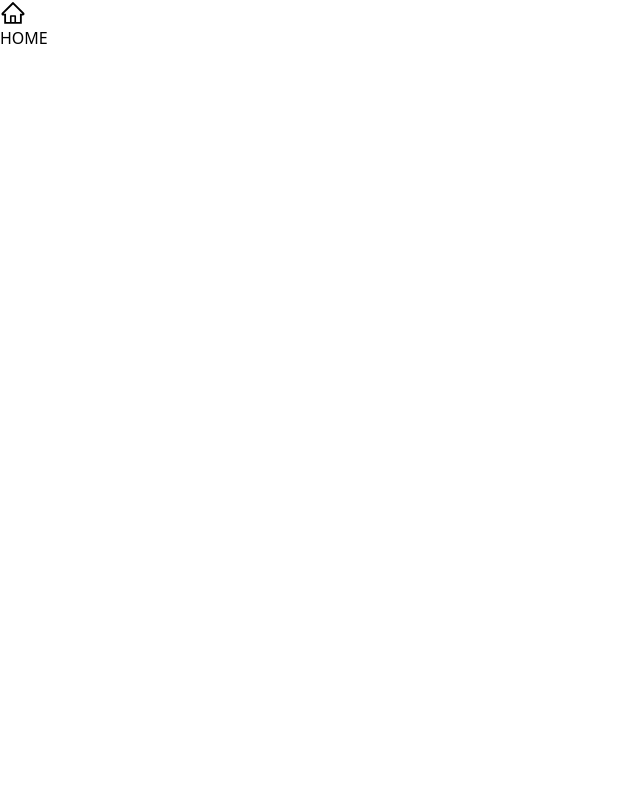
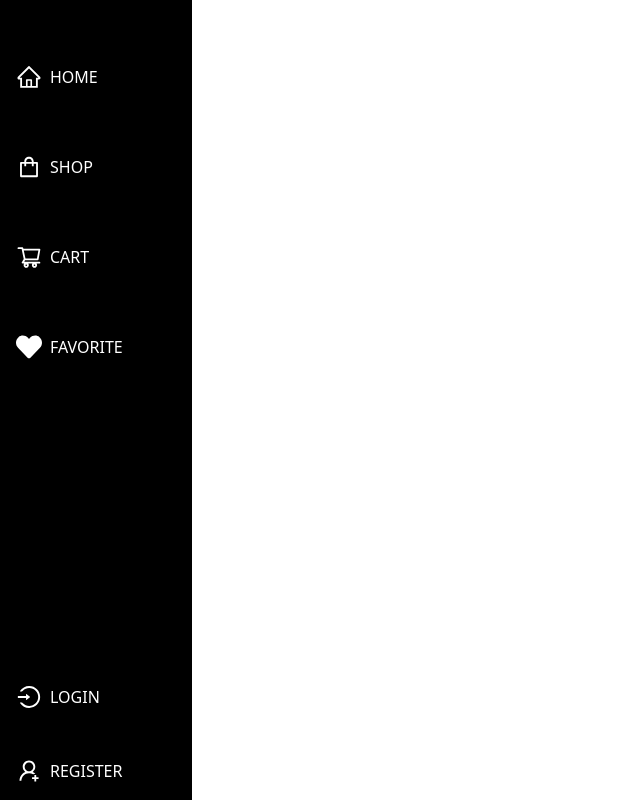
Before and after one commit to tuanwannafree/ShopSphere, a React (Vite) app in the folder frontend/: page / in a window 1280 px wide. Shown: the whole page, without its empty margins (0-640 px from the left). Built offline with nearby package versions, Linux system fonts and the light colour scheme.

Commit message:
user management

```diff
--- a/frontend/pages/Auth/Navigation.css
+++ /dev/null
@@ -1,19 +0,0 @@
-#navigation-container {
-    width: 4%;
-    transition: width 0.3s ease-in-out;
-    overflow: hidden;
-}
-
-#navigation-container:hover {
-    width: 15%;
-}
-
-.nav-item-name{
-    display: none;
-    transition: opacity 0.2s ease-in-out;
-}
-
-#navigation-container:hover .nav-item-name {
-    display: block;
-    opacity: 1;
-}
--- a/frontend/pages/Auth/Navigation.jsx
+++ /dev/null
@@ -1,48 +0,0 @@
-import { useState } from "react";
-import {
-  AiOutlineHome,
-  AiOutlineShopping,
-  AiOutlineLogin,
-  AiOutlineUserAdd,
-  AiOutlineShoppingCart,
-} from "react-icons/ai";
-import { FaHeart } from "react-icons/fa";
-import { Link } from "react-router-dom";
-import "./Navigation.css";
-import { useNavigate } from "react-router-dom";
-const Navigation = () => {
-  const [dropdownOpen, setDropdownOpen] = useState(false);
-  const [showSidebar, setShowSidebar] = useState(false);
-
-  const toggleDropdown = () => {
-    setDropdownOpen(!dropdownOpen);
-  };
-  const toggleSidebar = () => {
-    setShowSidebar(!showSidebar);
-  };
-  const closeSidebar = () => {
-    setShowSidebar(false);
-  };
-
-  return (
-    <div
-      style={{ zIndex: 999 }}
-      className={`${
-        showSidebar ? "hidden" : "flex"
-      } xl:flex lg:flex md:hidden sm:hidden flex-col justify-between p-4 text-white bg-black w-[4%] hover:w-[15%] h-[100vh] fixed`}
-      id="navigation-container"
-    >
-      <div className="flex flex-col justify-center space-y-4">
-        <Link
-          to="/"
-          className="flex items-center transition-transform transform hover:translate-x-2"
-        >
-          <AiOutlineHome className="mr-2 mt-[3rem]" size={26} />
-          <span className="hidden nav-item-name mt-[3rem]">HOME</span>{ " " }
-        </Link>
-      </div>
-    </div>
-  );
-};
-
-export default Navigation;
--- a/frontend/src/App.jsx
+++ b/frontend/src/App.jsx
@@ -1,8 +1,7 @@
 import {Outlet} from 'react-router-dom'
-import Navigation from '../pages/Auth/Navigation'
+import Navigation from '../src/pages/Auth/Navigation.jsx'
 import {ToastContainer} from 'react-toastify'
 import 'react-toastify/dist/ReactToastify.css'
-import './index.css'
 function App() {
   return (
     <>
--- a/frontend/src/index.css
+++ b/frontend/src/index.css
@@ -1,3 +1,3 @@
-@tailwind base;
-@tailwind components;
-@tailwind utilities;
+@import "tailwindcss/base";
+@import "tailwindcss/components";
+@import "tailwindcss/utilities";
--- /dev/null
+++ b/frontend/src/pages/Auth/Navigation.css
@@ -0,0 +1,36 @@
+#navigation-container {
+    width: 4%;
+    transition: width 0.3s ease-in-out;
+    overflow: hidden; /* Hide overflowing content during transition */
+  }
+
+  #navigation-container:hover {
+    width: 15%;
+  }
+
+  /* Initially hide nav-item-name */
+  .nav-item-name {
+    display: none;
+    transition: opacity 0.2s ease-in-out; /* Add opacity transition */
+  }
+
+  #navigation-container:hover .nav-item-name {
+    display: block;
+    opacity: 1;
+  }
+
+  .search-input {
+    display: none;
+    opacity: 0;
+    transition: opacity 0.2s ease-in-out; /* Add opacity transition */
+  }
+
+  #navigation-container:hover .search-input {
+    display: block;
+    opacity: 1;
+  }
+
+  #navigation-container:hover .search-icon {
+    display: none;
+    transition: opacity 0.2s ease-in-out; /* Add opacity transition */
+  }
--- /dev/null
+++ b/frontend/src/pages/Auth/Navigation.jsx
@@ -0,0 +1,122 @@
+import { useState } from "react";
+import {
+  AiOutlineHome,
+  AiOutlineShopping,
+  AiOutlineLogin,
+  AiOutlineUserAdd,
+  AiOutlineShoppingCart,
+} from "react-icons/ai";
+import { FaHeart } from "react-icons/fa";
+import { Link } from "react-router-dom";
+import "./Navigation.css";
+import { useNavigate } from "react-router-dom";
+import { useSelector, useDispatch } from "react-redux";
+import { useLoginMutation } from "../redux/api/userApiSlice";
+import { logout } from "../redux/features/auth/authSlice";
+const Navigation = () => {
+  const { userInfo } = useSelector((state) => state.auth);
+
+  const [dropdownOpen, setDropdownOpen] = useState(false);
+  const [showSidebar, setShowSidebar] = useState(false);
+
+  const toggleDropdown = () => {
+    setDropdownOpen(!dropdownOpen);
+  };
+  const toggleSidebar = () => {
+    setShowSidebar(!showSidebar);
+  };
+  const closeSidebar = () => {
+    setShowSidebar(false);
+  };
+  const dispatch = useDispatch();
+  const navigate = useNavigate();
+
+  const { logoutApiCall } = useLoginMutation();
+
+  const logoutHandler = async () => {
+    try {
+      await logoutApiCall().unwrap();
+      dispatch(logout());
+      navigate("/");
+    } catch (error) {
+      console.log(error);
+    }
+  };
+
+  return (
+    <div
+      style={{ zIndex: 999 }}
+      className={`${
+        showSidebar ? "hidden" : "flex"
+      } xl:flex lg:flex md:hidden sm:hidden flex-col justify-between p-4 text-white bg-black w-[4%] hover:w-[15%] h-[100vh] fixed`}
+      id="navigation-container"
+    >
+      <div className="flex flex-col justify-center space-y-4">
+        <Link
+          to="/"
+          className="flex items-center transition-transform transform hover:translate-x-2"
+        >
+          <AiOutlineHome className="mr-2 mt-[3rem]" size={26} />
+          <span className="hidden nav-item-name mt-[3rem]">HOME</span>
+        </Link>
+        <Link
+          to="/shop"
+          className="flex items-center transition-transform transform hover:translate-x-2"
+        >
+          <AiOutlineShopping className="mr-2 mt-[3rem]" size={26} />
+          <span className="hidden nav-item-name mt-[3rem]">SHOP</span>
+        </Link>
+        <Link
+          to="/cart"
+          className="flex items-center transition-transform transform hover:translate-x-2"
+        >
+          <AiOutlineShoppingCart className="mr-2 mt-[3rem]" size={26} />
+          <span className="hidden nav-item-name mt-[3rem]">CART</span>
+        </Link>
+        <Link
+          to="/favorite"
+          className="flex items-center transition-transform transform hover:translate-x-2"
+        >
+          <FaHeart className="mr-2 mt-[3rem]" size={26} />
+          <span className="hidden nav-item-name mt-[3rem]">FAVORITE</span>
+        </Link>
+      </div>
+
+      <div className="relative">
+        <button
+          onClick={toggleDropdown}
+          className="flex items-center text-gray-8000 focus:outline-none"
+        >
+          {userInfo ? (
+            <span className="text-white">{userInfo.username}</span>
+          ) : (
+            <></>
+          )}
+        </button>
+      </div>
+
+      <ul>
+        <li>
+          <Link
+            to="/login"
+            className="flex items-center transition-transform transform hover:translate-x-2"
+          >
+            <AiOutlineLogin className="mr-2 mt-[3rem]" size={26} />
+            <span className="hidden nav-item-name mt-[3rem]">LOGIN</span>
+          </Link>
+        </li>
+        <li>
+          <Link
+            to="/login"
+            className="flex items-center transition-transform transform hover:translate-x-2"
+          >
+            <AiOutlineUserAdd className="mr-2 mt-[3rem]" size={26} />
+            <span className="hidden nav-item-name mt-[3rem]">REGISTER</span>
+          </Link>
+        </li>
+      </ul>
+    </div>
+  );
+};
+
+export default Navigation;
--- /dev/null
+++ b/frontend/src/pages/redux/api/apiSlice.js
@@ -0,0 +1,11 @@
+import { createApi, fetchBaseQuery } from '@reduxjs/toolkit/query/react';
+import { BASE_URL } from '../constants';
+
+export const baseQuery = fetchBaseQuery({ baseUrl: BASE_URL})
+
+export const apiSlice = createApi({
+    baseQuery,
+    tagTypes : ['Products', 'Order', "User", "Category"],
+    endpoints: () => ({}),
+
+  });
--- /dev/null
+++ b/frontend/src/pages/redux/api/userApiSlice.js
@@ -0,0 +1,16 @@
+import { apiSlice } from "./apiSlice";
+import { USERS_URL } from "../constants";
+
+export const userApiSlice = apiSlice.injectEndpoints({
+  endpoints: (builder) => ({
+    login: builder.mutation({
+      query: (data) => ({
+        url: `${USERS_URL}/auth`,
+        method: "POST",
+        body: data,
+      }),
+    }),
+  }),
+});
+
+export const { useLoginMutation } = userApiSlice;
--- /dev/null
+++ b/frontend/src/pages/redux/constants.js
@@ -0,0 +1,2 @@
+export const BASE_URL = ''
+export const USERS_URL = '/api/users'
--- /dev/null
+++ b/frontend/src/pages/redux/features/auth/authSlice.js
@@ -0,0 +1,28 @@
+import { createSlice, configureStore } from "@reduxjs/toolkit";
+
+const initialState = {
+  userInfo: localStorage.getItem("userInfo")
+    ? JSON.parse(localStorage.getItem("userInfo"))
+    : null,
+};
+
+const authSlice = createSlice({
+  name: "auth",
+  initialState,
+  reducers: {
+    setCredientials: (state, action) => {
+      state.userInfo = action.payload;
+      localStorage.setItem("userInfo", JSON.stringify(action.payload));
+      const expirationTime = new Date().getTime() * 30 * 60 * 60 * 24 * 1000;
+      localStorage.setItem("expirationTime", expirationTime);
+    },
+    logout: (state) => {
+      state.userInfo = null;
+      localStorage.clear();
+    },
+  },
+});
+
+export const {setCredientials, logout} = authSlice.actions;
+
+export default authSlice.reducer;
--- /dev/null
+++ b/frontend/src/pages/redux/store.js
@@ -0,0 +1,17 @@
+import { configureStore } from "@reduxjs/toolkit";
+import { setupListeners } from "@reduxjs/toolkit/query/react";
+import { apiSlice } from "./api/apiSlice";
+import authReducer from './features/auth/authSlice'
+
+const store = configureStore({
+  reducer: {
+    [apiSlice.reducerPath]: apiSlice.reducer,
+    auth: authReducer
+  },
+  middleware: (getDefaultMiddleware) =>
+    getDefaultMiddleware().concat(apiSlice.middleware),
+  devTools: true,
+});
+
+setupListeners(store.dispatch);
+export default store;
```
Also changed, not shown: frontend/src/main.jsx (+6 -1 lines).
